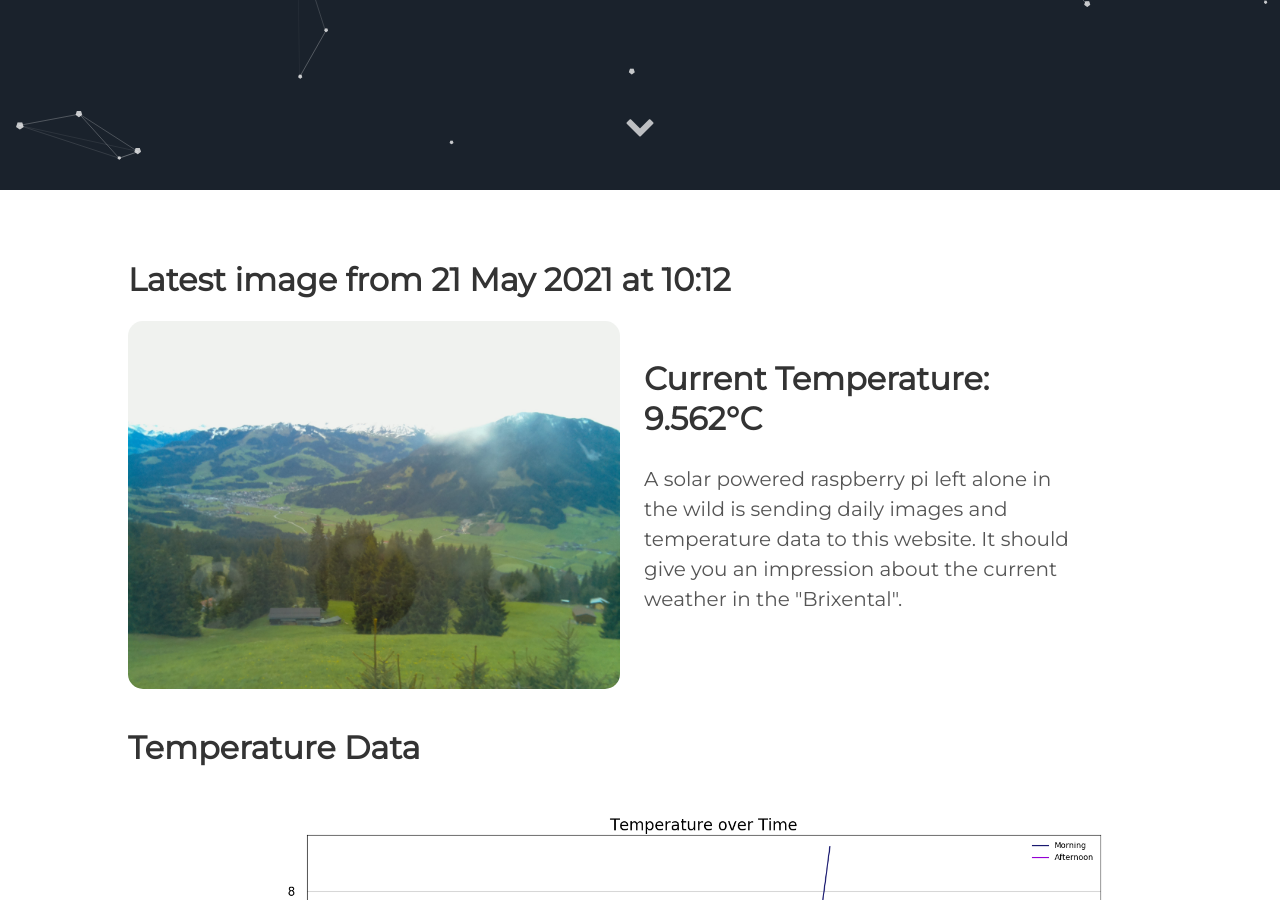
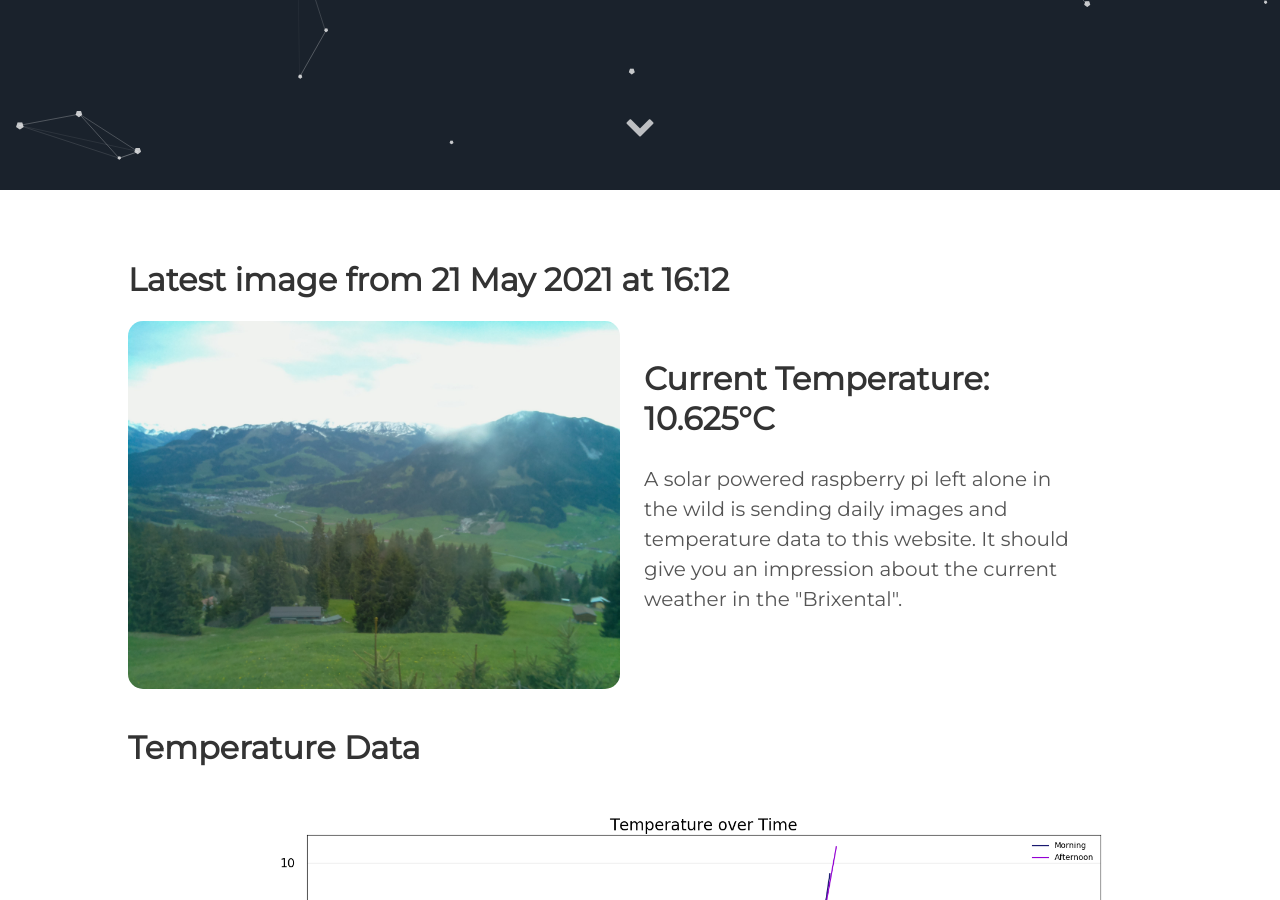
Before and after one commit to vektorious/vektorious.github.io, a Jekyll site: the page built from resources/huette.md, in a window 1280 px wide and 900 px high, scrolled down 710 px. Built offline with Jekyll 4.4.1, drawn with Linux system fonts in a browser that asks for light colours.

Commit message:
I'm a bot beep boop

```diff
--- a/resources/huette.md
+++ b/resources/huette.md
@@ -6,13 +6,13 @@ image: '/assets/img/'
 description: 'Live image from the Austrian alps'
 twitter_text: ' '
 ---
-## Latest image from 21 May 2021 at 10:12
+## Latest image from 21 May 2021 at 16:12
 <div class="huette">
   <div class="huette-image">
     <img src="{{ "/assets/img/huette.jpg" | prepend: site.baseurl }}">
   </div>
   <div class="huette-text">
-        <h2>Current Temperature: 9.562°C</h2>
+        <h2>Current Temperature: 10.625°C</h2>
         <p>A solar powered raspberry pi left alone in the wild is sending daily images and temperature data to this website. It should give you an impression about the current weather in the "Brixental".</p>
 
   </div>
```
Also changed, not shown: rpi-script/2021-05-21_161116.txt (renamed from rpi-script/2021-05-21_101115.txt, +5 -5 lines), rpi-script/huette.md (+2 -2 lines), assets/img/huette.jpg, assets/img/temp_plot.png, rpi-script/temp_plot.png, 1 other file.
